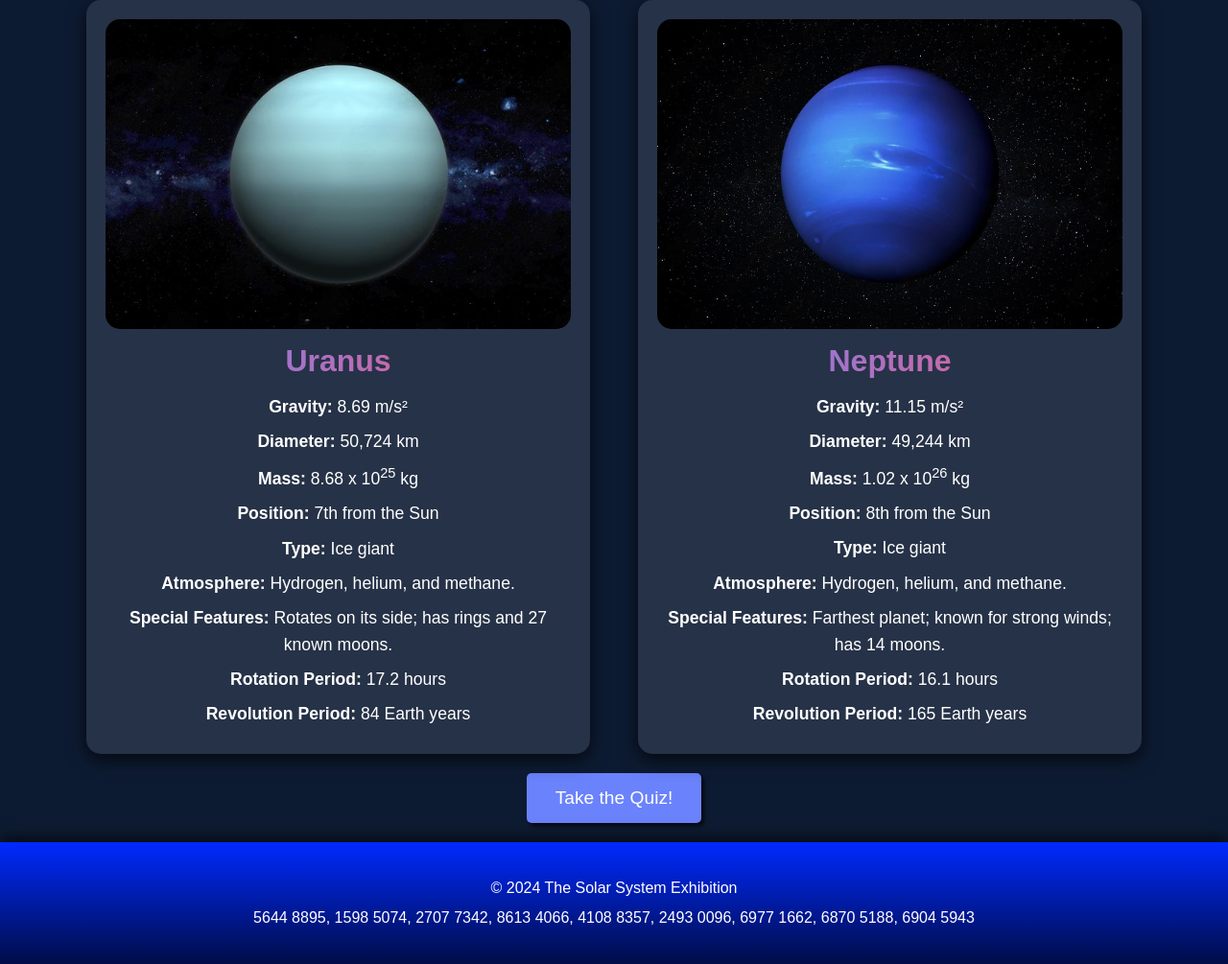
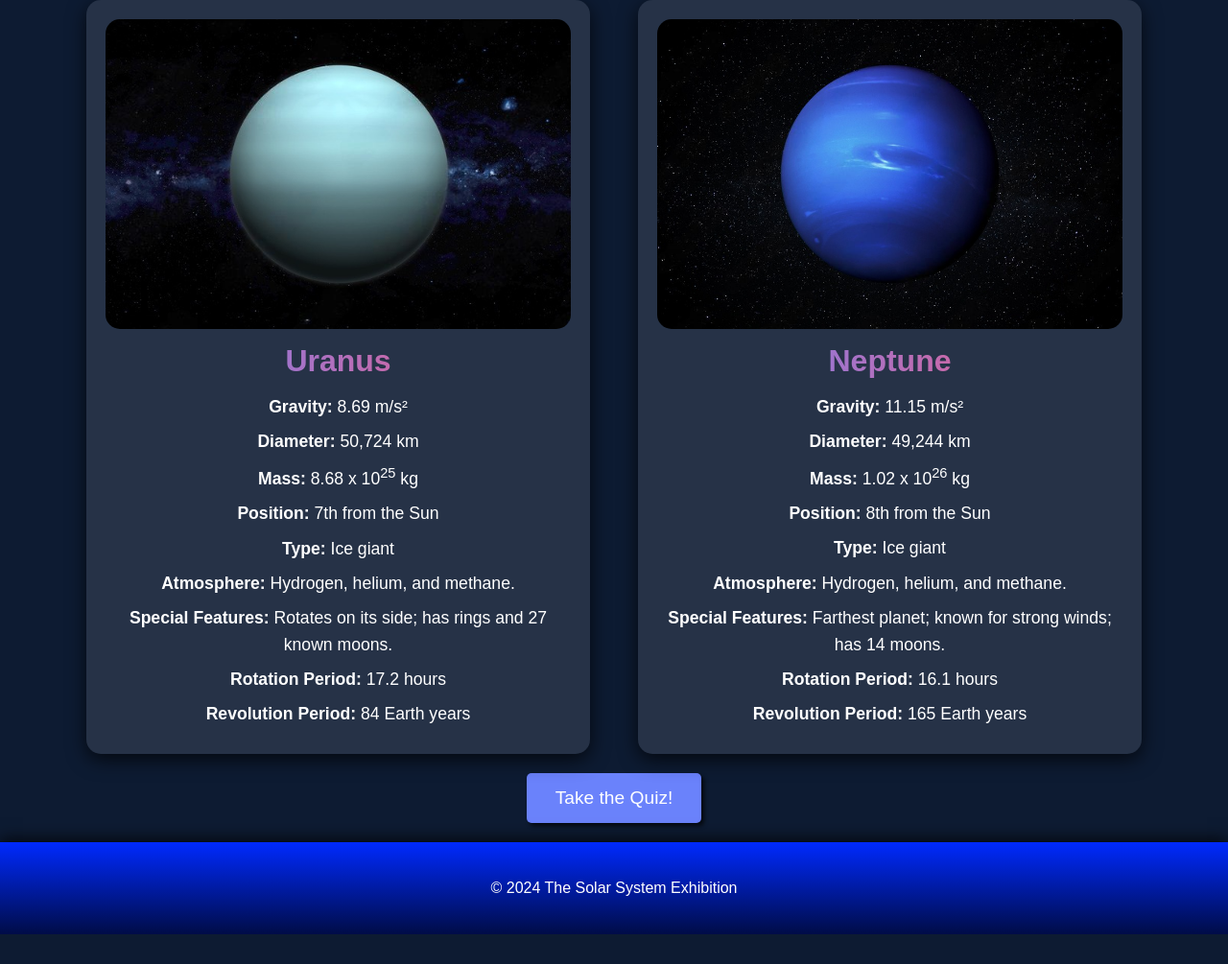
Before and after one commit to AryanIssPro/development, a plain HTML site: page WebDev/SolarSystem/index.html in a window 1280 px wide. Shown: the part 3657-4662 px from the top of the page at 96% size. After the commit the page ends 4631 px from the top, so only its background shows below. Drawn offline with Linux system fonts and the light colour scheme.

Commit message:
Committing all changes made in Codespace

```diff
--- a/WebDev/SolarSystem/index.html
+++ b/WebDev/SolarSystem/index.html
@@ -265,16 +265,6 @@
     <button id="quiz-button" onclick="window.open('Quiz.html')">Take the Quiz!</button>
     <footer>
         <p>&copy; 2024 The Solar System Exhibition</p>
-        <p>5644 8895,
-            1598 5074,
-            2707 7342,
-            8613 4066,
-            4108 8357,
-            2493 0096,
-            6977 1662,
-            6870 5188,
-            6904 5943
-        </p>
     </footer>
 
 </body>
```
